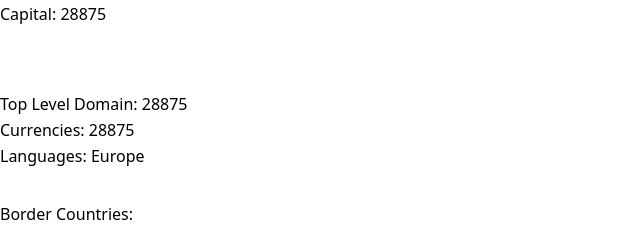
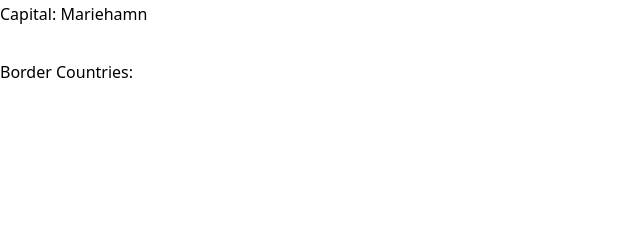
Before and after one commit to velardejm/rest-countries-api, a Next.js app: page /detail/1 in a window 1280 px wide. Shown: the part 482-734 px from the top of the page, without its empty margins (0-640 px from the left). Built offline with nearby package versions, Linux system fonts and the light colour scheme.

Commit message:
Update country detail page

```diff
--- a/pages/detail/[country].js
+++ b/pages/detail/[country].js
@@ -8,6 +8,7 @@ export default function CountryDetail({ countriesData }) {
 
     let country = countriesData[Number(router.query.country)];
 
+    console.log(country);
 
     return (
         <div>
@@ -19,7 +20,7 @@ export default function CountryDetail({ countriesData }) {
 
             <div className='py-8'>
                 <p className='mb-0.5'>
-                    <span>Native Name:</span> {country.population}
+                    <span>Native Name:</span> {country.nativeName}
                 </p>
                 <p className='mb-0.5'>
                     <span>Population:</span> {country.population}
@@ -28,28 +29,30 @@ export default function CountryDetail({ countriesData }) {
                     <span>Region:</span> {country.region}
                 </p>
                 <p className='mb-0.5'>
-                    <span>Sub Region:</span> {country.capital}
+                    <span>Sub Region:</span> {country.nativeName}
                 </p>
                 <p className='mb-0.5'>
-                    <span>Capital:</span> {country.population}
+                    <span>Capital:</span> {country.capital}
                 </p>
             </div>
 
-            <div className='py-8'>
+            {/* <div className='py-8'>
                 <p className='mb-0.5'>
-                    <span>Top Level Domain:</span> {country.population}
+                    <span>Top Level Domain:</span> {country.topLevelDomain}
                 </p>
                 <p className='mb-0.5'>
-                    <span>Currencies:</span> {country.population}
+                    <span>Currencies:</span> {country.currencies}
                 </p>
                 <p className='mb-0.5'>
-                    <span>Languages:</span> {country.region}
+                    <span>Languages:</span> {country.languages}
                 </p>
-            </div>
+            </div> */}
 
             <div>
                 <h3>Border Countries:</h3>
-                <div></div>
+                <div>
+
+                </div>
             </div>
         </div>
     )
```
